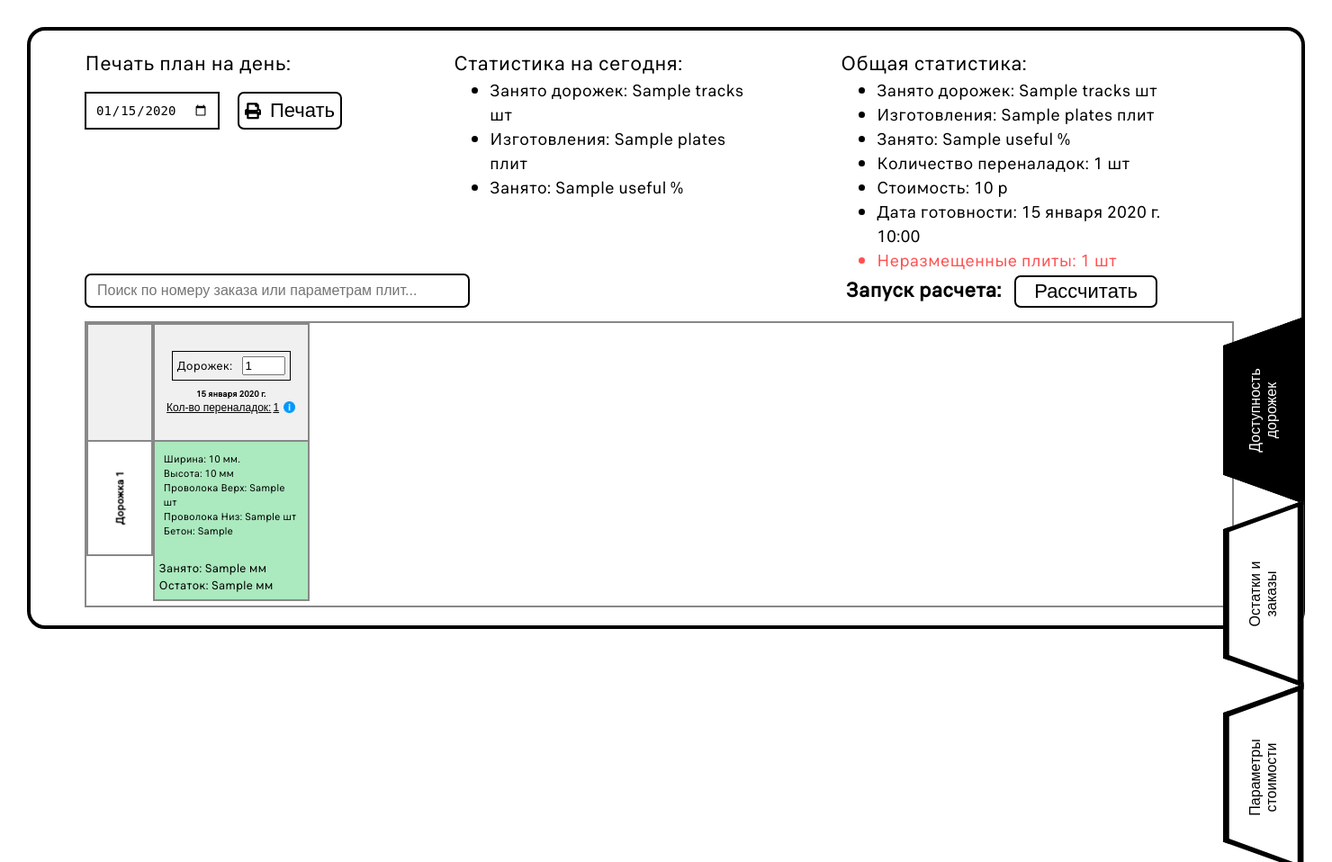
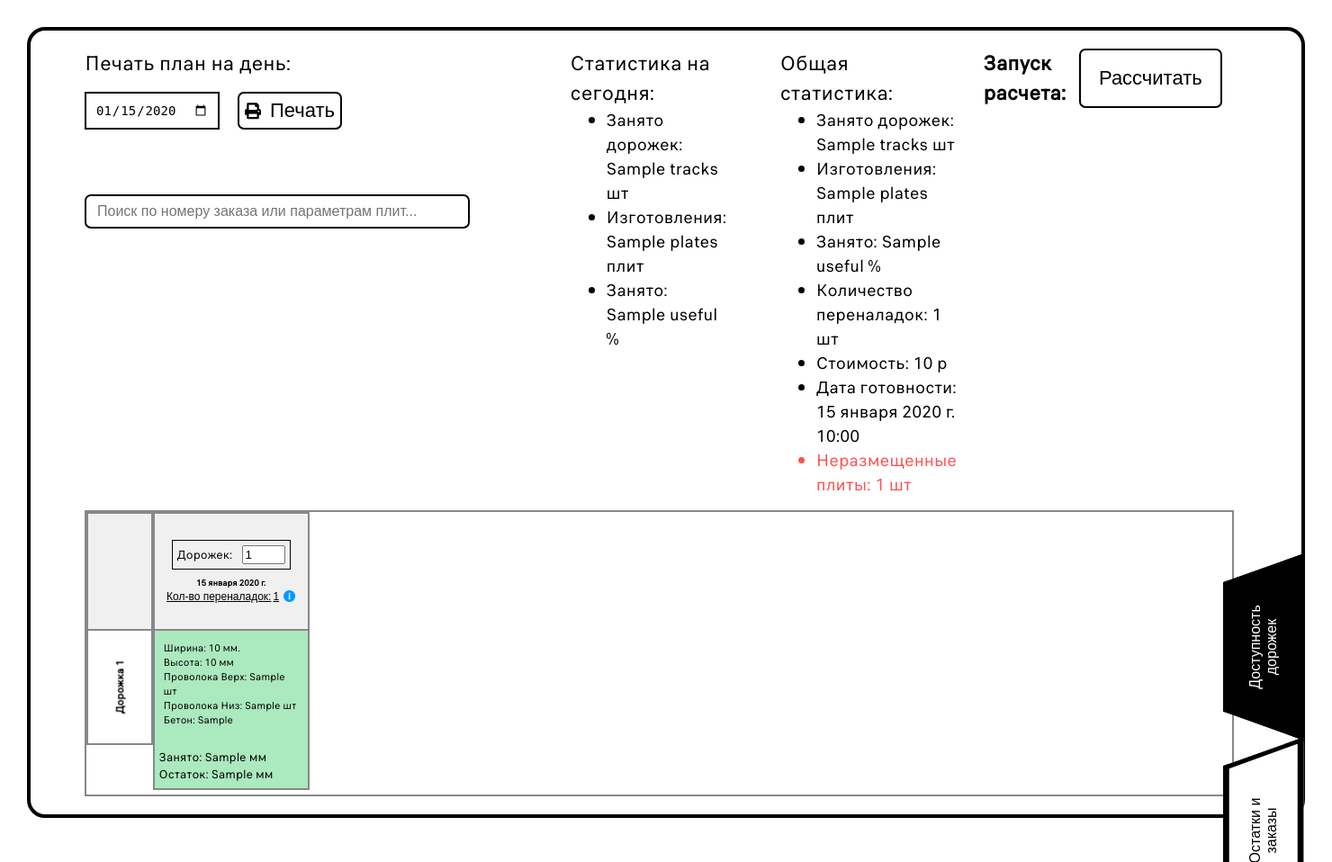
Before and after one commit to amerk-dev/okgbiAuto, a Django app: template web/calculation/templates/calculation/index.html in a window 1480 px wide; the page is wider, and only the part inside the window is pictured. Shown: the top 958 px of that part at 90% size. Run offline with Django 5.2, Linux system fonts and the light colour scheme; tables that the repository leaves empty hold one stand-in row (values such as "Sample post"); the template is opened without the code that fills it: values that come from a table or form of the project are taken from there, most other values are stand-ins (such as "Sample title", 1, 10 or a date in 2020); lists and menus that the app fills with data are empty; some libraries are stand-ins or nearby versions.

Commit message:
Add "force_tail" logic and improve calculation UI/UX
Introduced a new "force_tail" parameter in models and admin panel to handle tail transfer logic. Improved the calculation interface with better search, layout adjustments, and enhanced usability. Refactored code for better sorting of orders and deadlines to ensure consistent processing.

```diff
--- a/web/calculation/admin.py
+++ b/web/calculation/admin.py
@@ -159,8 +159,8 @@
 class ParametersAdmin(admin.ModelAdmin):
     fieldsets = (
         (None, {
-            'fields': ('road_length', 'default_available_tracks', 'tail_length',
-                       'tracks_count', 'production_lag')
+            'fields': ('road_length', 'tracks_count', 'default_available_tracks',
+                       'tail_length', 'force_tail', 'production_lag')
         }),
         ('Выходные дни', {
             'fields': ('monday_weekend', 'tuesday_weekend', 'wednesday_weekend', 'thursday_weekend',
--- a/web/calculation/models.py
+++ b/web/calculation/models.py
@@ -200,6 +200,9 @@
                                            help_text='Критическая длина хвоста в мм., при превышении которой'
                                                      ' хвост будет перенесен в конец',
                                            verbose_name='Длина хвоста')
+    force_tail = models.BooleanField(default=False,
+                                     verbose_name='Переносить хвост в любом случае',
+                                     help_text='Если выключено, хвост переносится даже в ущерб переналадкам')
     url_1c = models.CharField(max_length=255, verbose_name='URL 1c', default='')
     sign_1c = models.CharField(max_length=255, verbose_name='Пароль 1с', default='123456788')
 
--- a/web/calculation/static/calculation/css/style.css
+++ b/web/calculation/static/calculation/css/style.css
@@ -11,8 +11,8 @@
 
 .position-blocks {
     display: flex;
-    gap: 5vw;
-    min-height: 250px;
+    gap: 2vw;
+    min-height: 190px;
 }
 
 /* Загаловки хэдеров  */
@@ -84,7 +84,6 @@
 
 /*Блок режим рассчетов */
 .con-payment-mode {
-    margin: 0 0 0 auto;
 }
 
 .payment-header {
@@ -521,6 +520,7 @@
     display: flex;
     align-items: center;
     max-width: 600px;
+    margin-top: 15%;
 }
 
 .live-search-input {
--- a/web/calculation/templates/calculation/index.html
+++ b/web/calculation/templates/calculation/index.html
@@ -110,7 +110,7 @@
     <header class="con-header">
         <div class="position-blocks">
             <!-- Блок для печати -->
-            <div class="con-print">
+            <div class="con-print" style="min-width: 480px">
                 <div class="header-con">
                     Печать план на день:
                 </div>
@@ -130,6 +130,17 @@
                         </div>
                     </div>
                 </form>
+
+	            <div class="search-container">
+	                <div class="autocomplete-container">
+	                    <input type="text"
+	                           id="liveSearch"
+	                           class="live-search-input"
+	                           placeholder="Поиск по номеру заказа или параметрам плит...">
+	                    <div id="autocompleteDropdown" class="autocomplete-dropdown"></div>
+                    </div>
+                    <button id="clearSearch" class="clear-search-btn" title="Сбросить фильтр">✕</button>
+                </div>
             </div>
             <!-- Статиксика -->
             <div class="con-statistica">
@@ -159,7 +170,7 @@
                             <li>Стоимость:<label for=""
                                                  id="occupiedMM"> {{ all_stats.all_cost }} р</label></li>
                             <li>Дата готовности:<label for=""
-                                                 id="occupiedMM"> {{ last_complete_date }}</label></li>
+                                                       id="occupiedMM"> {{ last_complete_date }}</label></li>
 	                        {% if unplaced_plates|length > 0 %}
 		                        <li style="color: #ff5151; cursor: pointer">
                                 <a id="ordersAndRemaindersStat">Неразмещенные плиты:<label for=""
@@ -173,6 +184,19 @@
             </div>
             <!-- Рассчет -->
             <div class="con-payment-mode">
+				<form style="width: auto; display: flex; justify-content: space-evenly; gap: 1vw; margin-right: 100px;"
+				      id="mainForm"
+				      action="{% url 'fetch_production_plan' %}"
+				      method="post">
+                    {% csrf_token %}
+
+                    <div class="header-con payment-header">
+                        Запуск расчета:
+                    </div>
+                    <div class="position-btn-payment">
+                        <button class="style-btn-payment">Рассчитать</button>
+                    </div>
+                </form>
             </div>
         </div>
     </header>
@@ -197,31 +221,6 @@
         </div>
         <!-- Секция дорожек -->
         <section class="tracks section hidden" id="trackAvailabilitySection">
-            <div class="" style="display: flex; align-items: end; justify-content: space-between">
-	            <div class="search-container">
-                <div class="autocomplete-container">
-                    <input type="text"
-                           id="liveSearch"
-                           class="live-search-input"
-                           placeholder="Поиск по номеру заказа или параметрам плит...">
-                    <div id="autocompleteDropdown" class="autocomplete-dropdown"></div>
-                </div>
-                <button id="clearSearch" class="clear-search-btn" title="Сбросить фильтр">✕</button>
-            </div>
-				<form style="width: auto; display: flex; justify-content: space-evenly; gap: 1vw; margin-right: 100px;"
-				      id="mainForm"
-				      action="{% url 'fetch_production_plan' %}"
-				      method="post">
-                    {% csrf_token %}
-
-                    <div class="header-con payment-header">
-                        Запуск расчета:
-                    </div>
-                    <div class="position-btn-payment">
-                        <button class="style-btn-payment">Рассчитать</button>
-                    </div>
-                </form>
-            </div>
 
             <div class="position-table">
                     <table id="dynamicTable1" style="width: 30px; height: {{ table_height }}px">
@@ -380,7 +379,7 @@
 					                                {% for track in available_tracks %}
 						                                {% if forloop.counter0 == col_index %}
 							                                {% if track.count == 0 and track.is_weekend_day %}
-								                                <div style="position: absolute; top: 0; left: 0; right: 0; bottom: 0; display: flex; justify-content: center; align-items: center; transform: rotate(-45deg); color: #000000; font-weight: bold; font-size: 20px;">
+								                                <div style="position: absolute; top: 0; left: 0; right: 0; bottom: 0; display: flex; justify-content: center; align-items: center; transform: rotate(-45deg); color: #000000; font-size: 20px;">
                                                                     Выходной
                                                                 </div>
 							                                {% endif %}
```
Also changed, not shown: web/calculation/services/calculation.py (+4 -3 lines).
